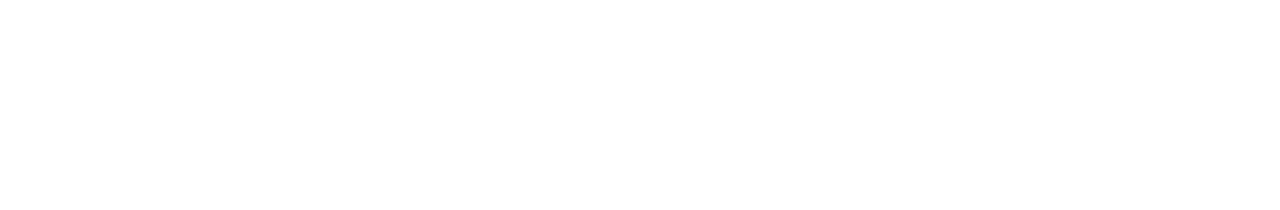
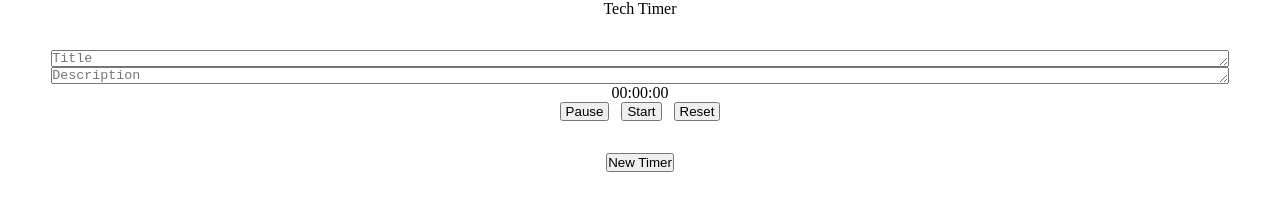
Before and after one commit to rmcclintick/TechTimer, a plain HTML site: page index.html in a window 1280 px wide. Drawn offline with Linux system fonts and the light colour scheme.

Commit message:
Initial layout

```diff
--- a/index.html
+++ b/index.html
@@ -4,9 +4,33 @@
     <meta charset="UTF-8">
     <meta http-equiv="X-UA-Compatible" content="IE=edge">
     <meta name="viewport" content="width=device-width, initial-scale=1.0">
+    <link rel="stylesheet" href="styles.css">
     <title>Document</title>
 </head>
 <body>
+    <div class="header">Tech Timer</div>
+    <div class="card-area">
+        <div class="timer-card">
+            <div class="card-info">
+                <textarea name="" id="" cols="30" rows="1"class="card-title" placeholder="Title"></textarea>
+                <textarea name="" id="" cols="30" rows="1" class="card-description" placeholder="Description"></textarea>
+            </div>
 
+            <div class="timer-area">
+                <div class="time">00:00:00</div>
+                <div class="timer-buttons">
+                    <button class="timer-button pause">Pause</button>
+                    <button class="timer-button start">Start</button>
+                    <button class="timer-button reset">Reset</button>
+                </div>
+
+            </div>
+        </div>
+
+
+    </div>
+    <div class="new-timer-card">
+        <button id="new-timer">New Timer</button>
+    </div>
 </body>
 </html>
--- a/styles.css
+++ b/styles.css
@@ -0,0 +1,34 @@
+* {
+    box-sizing: border-box;
+    padding: 0px;
+    margin: 0px;
+}
+
+.header{
+    text-align: center;
+}
+
+.card-area {
+    padding: 4vh 4vw 0vh;
+}
+
+.new-timer-card {
+    padding: 4vh 4vw 0vh;
+    text-align: center;
+}
+
+.timer-area {
+    display: flex;
+    flex-direction: column;
+    text-align: center;
+}
+
+.timer-button {
+    margin: 0px 4px;
+    padding: 0px 4px;
+}
+
+.card-info {
+    display: flex;
+    flex-direction: column;
+}
```
